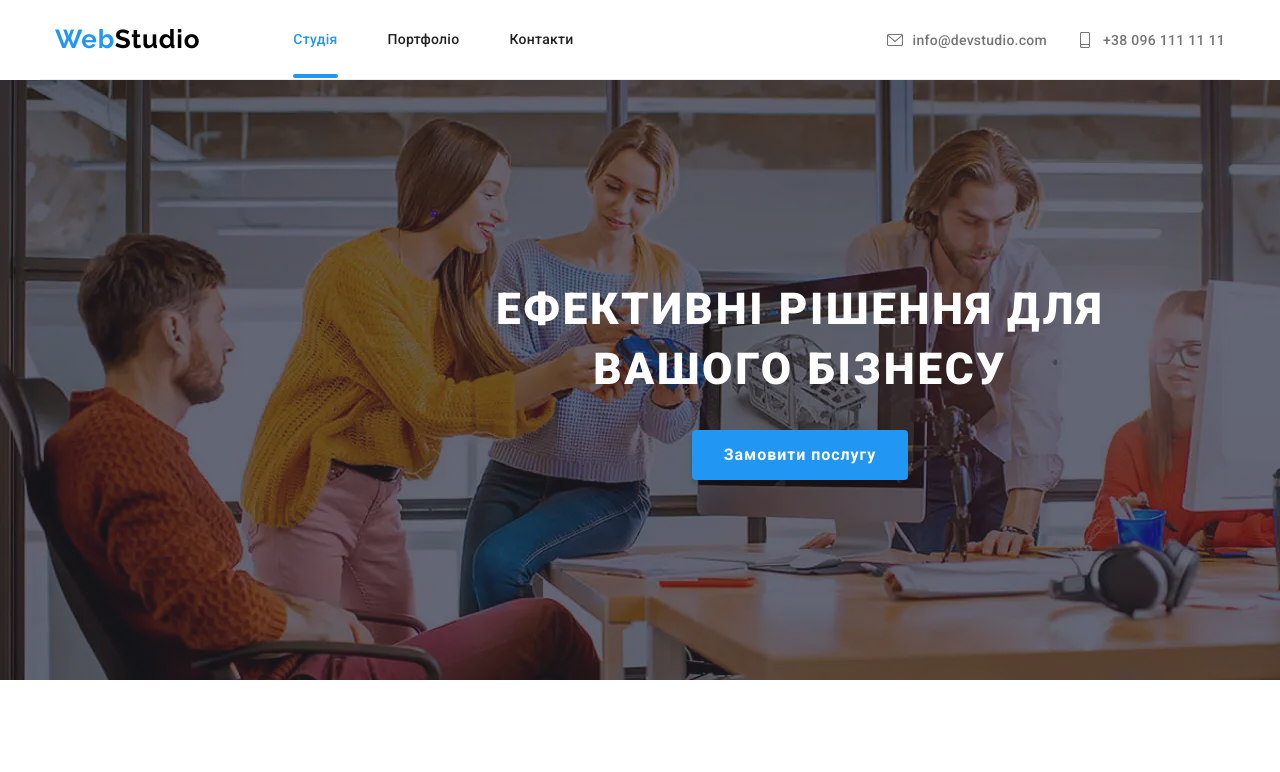
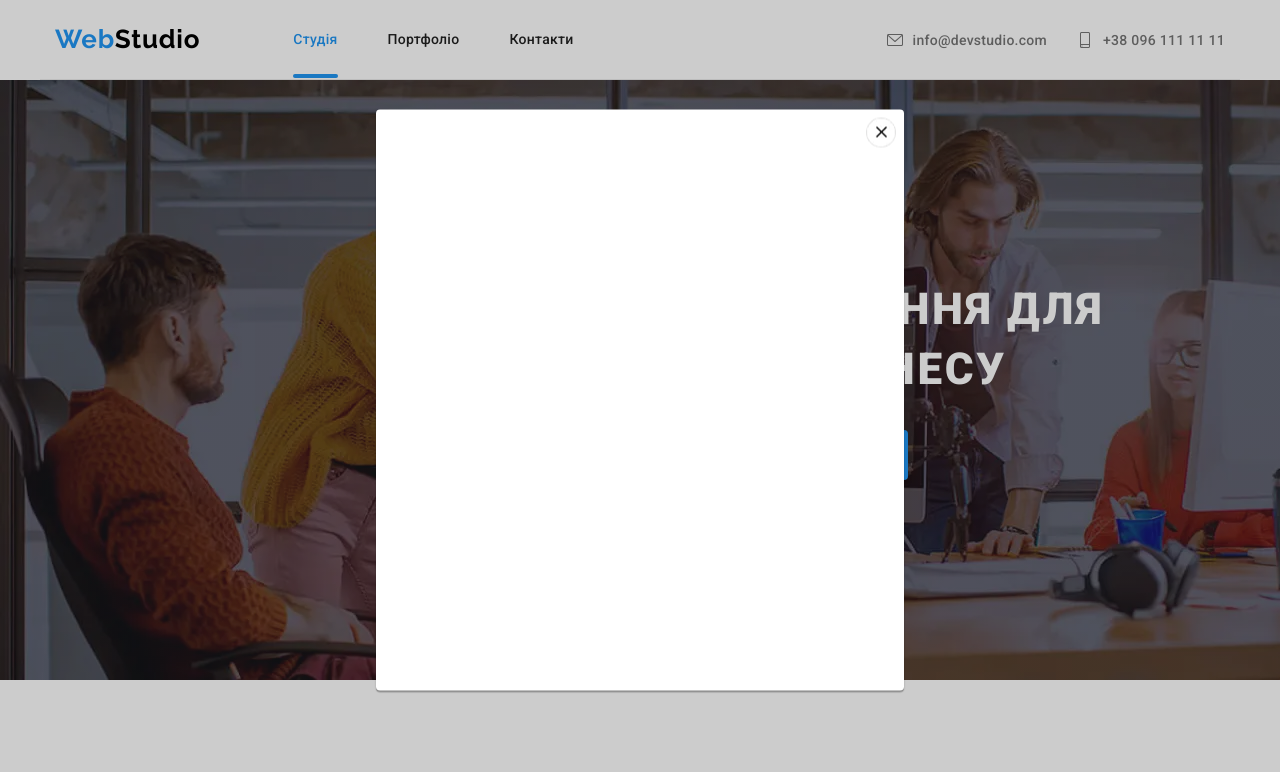
Before and after one commit to SerhiiKhomenchuk/goit-markup-hw-05, a plain HTML site: page index.html in a window 1280 px wide. Both pictures are taken after a click on the button "Замовити послугу". Shown: the top 772 px of the page. Drawn offline with nearby package versions, Linux system fonts and the light colour scheme.

Commit message:
add animation

```diff
--- a/css/styles.css
+++ b/css/styles.css
@@ -69,10 +69,6 @@ body {
     padding-bottom: 94px;
 }
 
-.header {
-
-
-}
 .header-block {
     display: flex;
     align-items: center;
@@ -423,8 +419,7 @@ transition: background-color 250ms cubic-bezier(0.4, 0, 0.2, 1), fill 250ms cubi
     fill: var(--color-hoover);
     border: 1px solid var(--color-hoover);
     transition: border 250ms cubic-bezier(0.4, 0, 0.2, 1), fill 250ms cubic-bezier(0.4, 0, 0.2, 1);
-    cursor: ;
-    }
+        }
 
 /*Футер*/
 .footer {
@@ -621,3 +616,49 @@ overflow: hidden;
     align-items: center;
     justify-content: center;
 }
+/*Modal window - Модальне вікно*/
+
+.backdrop {
+position: fixed;
+top: 0;
+right: 0;
+width: 100%;
+height: 100%;
+background-color:rgba(0, 0, 0, 0.2);
+transition: opacity 250ms cubic-bezier(0.4, 0, 0.2, 1) ;
+
+}
+.backdrop.is-hidden {
+    opacity: 0;
+    pointer-events: none;
+}
+.backdrop.is-hidden .modal {
+    transform: translate(-50%, -50%) scale(0);
+}
+.modal {
+    position: absolute;
+    top: 50%;
+    left: 50%;
+    transform: translate(-50%, -50%) scale(1);
+
+    width: 528px;
+    height: 581px;
+
+    background-color: var(--color-background);
+    box-shadow: 0px 1px 3px rgba(0, 0, 0, 0.12), 0px 1px 1px rgba(0, 0, 0, 0.14), 0px 2px 1px rgba(0, 0, 0, 0.2);
+    border-radius: 4px;
+    transition: transform 250ms cubic-bezier(0.4, 0, 0.2, 1);
+}
+.modal-button {
+    position: absolute;
+    top: 8px;
+    right: 8px;
+
+    padding: 0;
+    margin: 0;
+
+    border: none;
+    background-color: transparent;
+
+
+}
--- a/index.html
+++ b/index.html
@@ -24,6 +24,7 @@
     <link rel="stylesheet" href="css/styles.css" />
   </head>
   <body>
+
     <header class="header">
       <div class="container header-block">
         <nav class="header-nav">
@@ -75,7 +76,7 @@
       <section class="hero img-overlay">
         <div class="container hero-block">
           <h1 class="hero-title">Ефективні рішення для вашого бізнесу</h1>
-          <button class="hero-button" type="button">Замовити послугу</button>
+          <button class="hero-button" type="button" data-modal-open>Замовити послугу</button>
         </div>
       </section>
 
@@ -469,5 +470,15 @@
         </div>
       </div>
     </footer>
+    <!--Modal window - Модальне вікно-->
+    <div data-modal class="backdrop is-hidden" >
+      <div class="modal">
+        <button data-modal-close class="modal-button" type="button" >
+          <img src="./images/close.webp" alt="close" width="30" height="30"></use>
+                </svg>
+        </button>
+      </div>
+    </div>
+    <script src="./js/modal.js"></script>
   </body>
 </html>
--- /dev/null
+++ b/js/modal.js
@@ -0,0 +1,14 @@
+(() => {
+  const refs = {
+    openModalBtn: document.querySelector("[data-modal-open]"),
+    closeModalBtn: document.querySelector("[data-modal-close]"),
+    modal: document.querySelector("[data-modal]"),
+  };
+
+  refs.openModalBtn.addEventListener("click", toggleModal);
+  refs.closeModalBtn.addEventListener("click", toggleModal);
+
+  function toggleModal() {
+    refs.modal.classList.toggle("is-hidden");
+  }
+})();
```
Also changed, not shown: images/close.webp (added).
